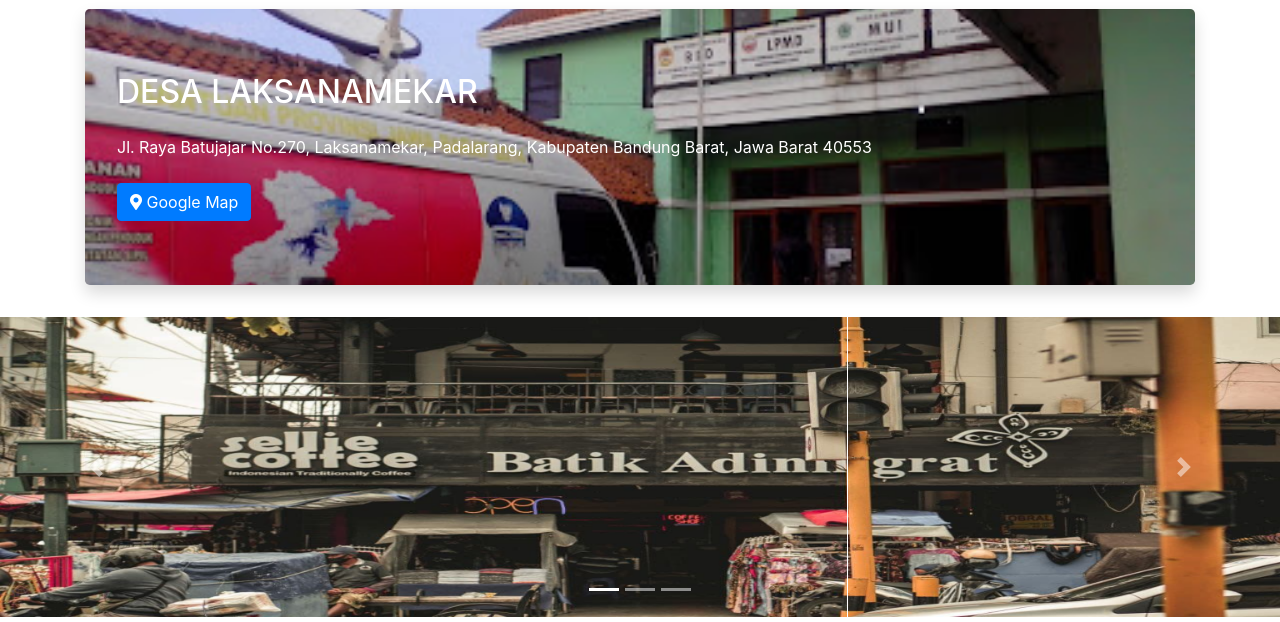
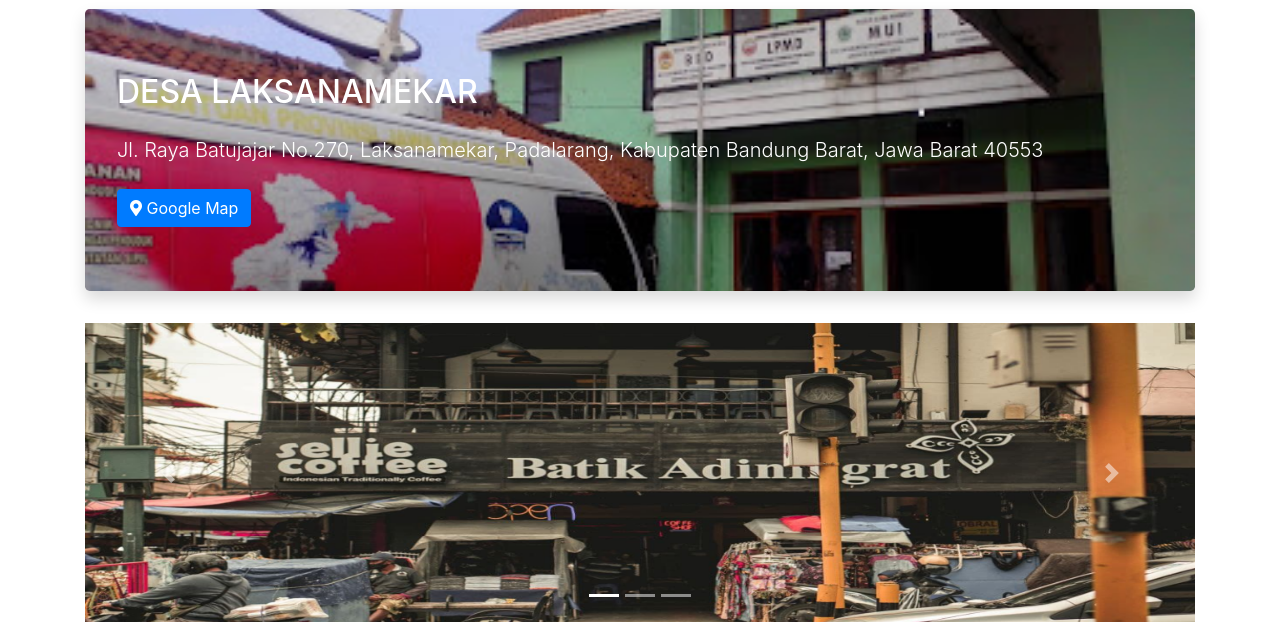
Before and after one commit to M16Yusuf/portal, a CodeIgniter app: page /portal/ in a window 1280 px wide. Shown: the part 71-693 px from the top of the page. Run offline with CodeIgniter, Linux system fonts and the light colour scheme; data comes from the database, SQL or seed files in the repository; data that the repository does not hold is empty; some libraries are stand-ins or nearby versions.

Commit message:
Update portal Memindahkan carousel ke dalam container

```diff
--- a/application/views/portal/overview.php
+++ b/application/views/portal/overview.php
@@ -4,7 +4,7 @@
         <h2 class="mb-4">
             DESA LAKSANAMEKAR
         </h2>
-        <p class="mb-4">
+        <p class="lead mb-4">
             Jl. Raya Batujajar No.270, Laksanamekar, Padalarang, Kabupaten Bandung Barat, Jawa Barat 40553
         </p>
         <a href="https://www.google.com/maps/place/Kantor+Kepala+Desa+Laksanamekar/@-6.8825935,107.501757,17z/data=!3m1!4b1!4m5!3m4!1s0x2e68e4e79b10b24f:0xef6af5613ac05bcd!8m2!3d-6.8825925!4d107.5039195?hl=ID" target="#" class="btn btn-primary">
@@ -12,8 +12,7 @@
     </div>
 </div>
 
-
-
+<div class="container">
     <div id="carouselExampleIndicators" class="carousel slide" data-ride="carousel">
         <ol class="carousel-indicators">
             <li data-target="#carouselExampleIndicators" data-slide-to="0" class="active"></li>
@@ -41,9 +40,8 @@
         </a>
     </div>
 
-<div class="container">
+
     <div class="card-deck">
-
         <!-- showcase berita -->
         <?php $i = 1; ?>
         <?php foreach ($berita as $w) : ?>
@@ -60,10 +58,7 @@
             </div>
             <?php $i++; ?>
         <?php endforeach ?>
-
         <!-- end showcase berita -->
-
-
     </div>
 </div>
 <!-- end body -->
```
Lines whose indentation alone changed are shown as unchanged.
